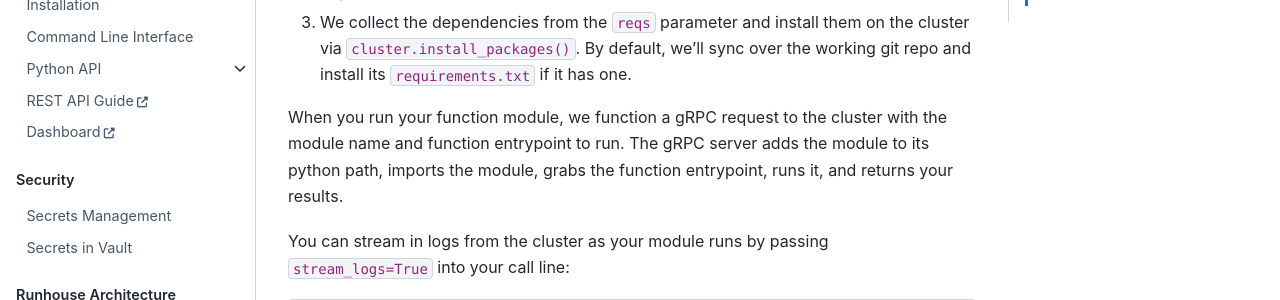
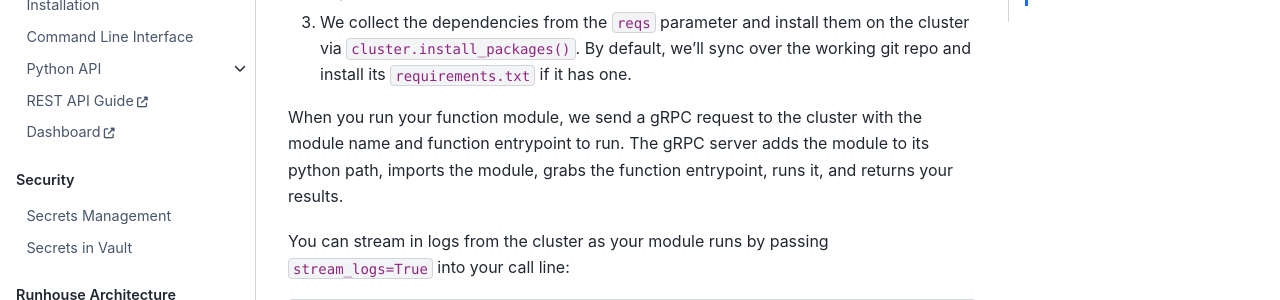
Before and after one commit to run-house/runhouse, a Sphinx documentation site: the page built from docs/overview/compute.rst, in a window 1280 px wide and 900 px high, scrolled down 485 px. Shown: the part 153-453 px from the top of the window. Built offline with Sphinx 7.4.7 and the Sphinx Book theme 1.1.4, drawn with Linux system fonts in a browser that asks for light colours; some of the changed text lies outside the part shown.

```diff
--- a/docs/overview/compute.rst
+++ b/docs/overview/compute.rst
@@ -20,7 +20,7 @@ When you do this, the following steps occur:
 3. We collect the dependencies from the :code:`reqs` parameter and install them on the cluster via :code:`cluster.install_packages()`. By default, we'll sync over the working git repo and install its :code:`requirements.txt` if it has one.
 
 
-When you run your function module, we function a gRPC request to the cluster with the module name and function entrypoint to run.
+When you run your function module, we send a gRPC request to the cluster with the module name and function entrypoint to run.
 The gRPC server adds the module to its python path, imports the module, grabs the function entrypoint, runs it,
 and returns your results.
 
@@ -233,7 +233,7 @@ on the cluster.
 
 We currently provide four package install methods:
 
-- :code:`local`: Install packages to a Folder or a given path to a directory
+- :code:`local`: Install packages to a Folder or a given path to a directory.
 - :code:`reqs`: Install a :code:`requirements.txt` file from the working directory.
 - :code:`pip`: Runs :code:`pip install` for the provided packages.
 - :code:`conda`: Runs :code:`conda install` for the provided packages.
--- a/docs/overview/data.rst
+++ b/docs/overview/data.rst
@@ -83,7 +83,7 @@ convenient APIs for writing, partitioning, fetching and streaming the data:
 - :code:`Table`: Base table implementation. Supports any data type that can be written to parquet (ex: `pyArrow <https://arrow.apache.org/docs/python/generated/pyarrow.Table.html>`_).
 - :code:`RayTable`: `Ray Datasets <https://docs.ray.io/en/latest/data/api/dataset.html#ray.data.Dataset>`_
 - :code:`HuggingFaceTable`: `HuggingFace Datasets <https://huggingface.co/docs/datasets/index>`_
-- :code:`PandasTable`: Pandas DataFrames
+- :code:`PandasTable`: `Pandas DataFrames <https://pandas.pydata.org/docs/reference/frame.html>`_
 - :code:`DaskTable`: `Dask DataFrames <https://docs.dask.org/en/stable/dataframe.html>`_
 
 .. note::
```
Also changed, not shown: docs/overview/accessibility.rst (+18 -16 lines).
